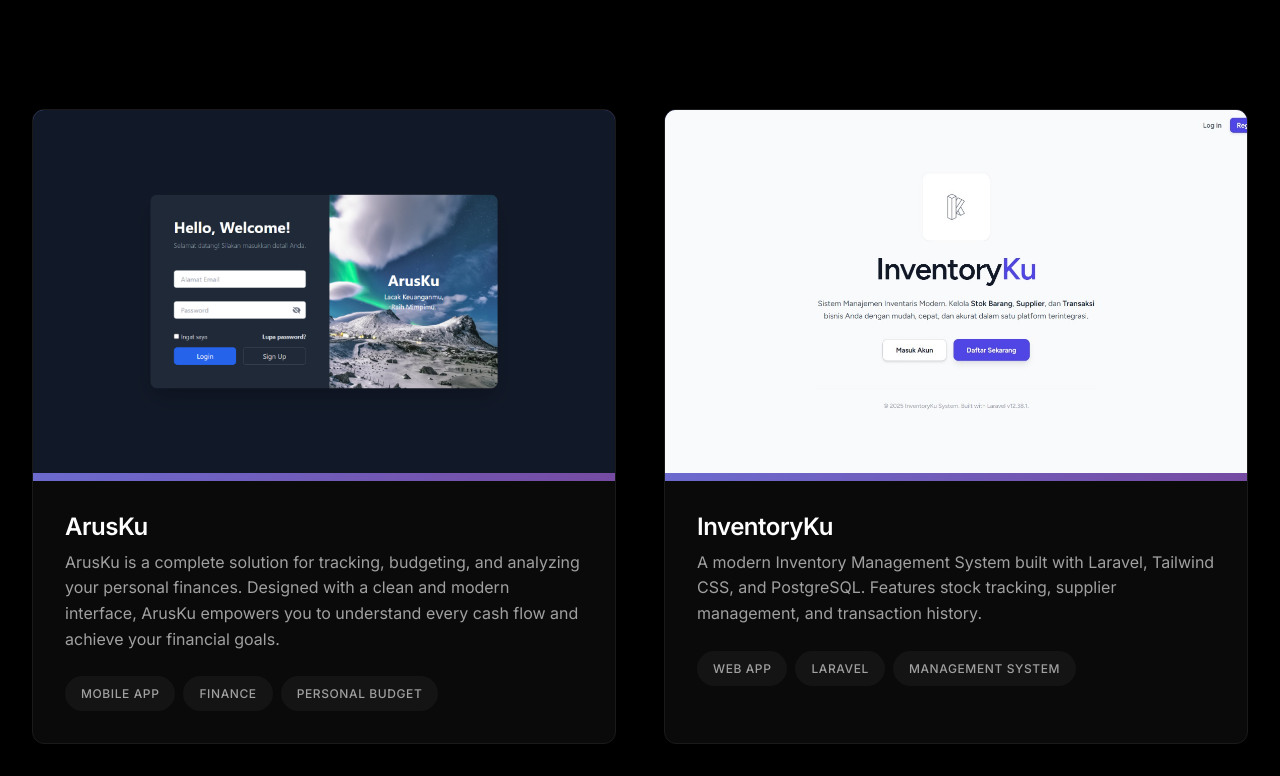
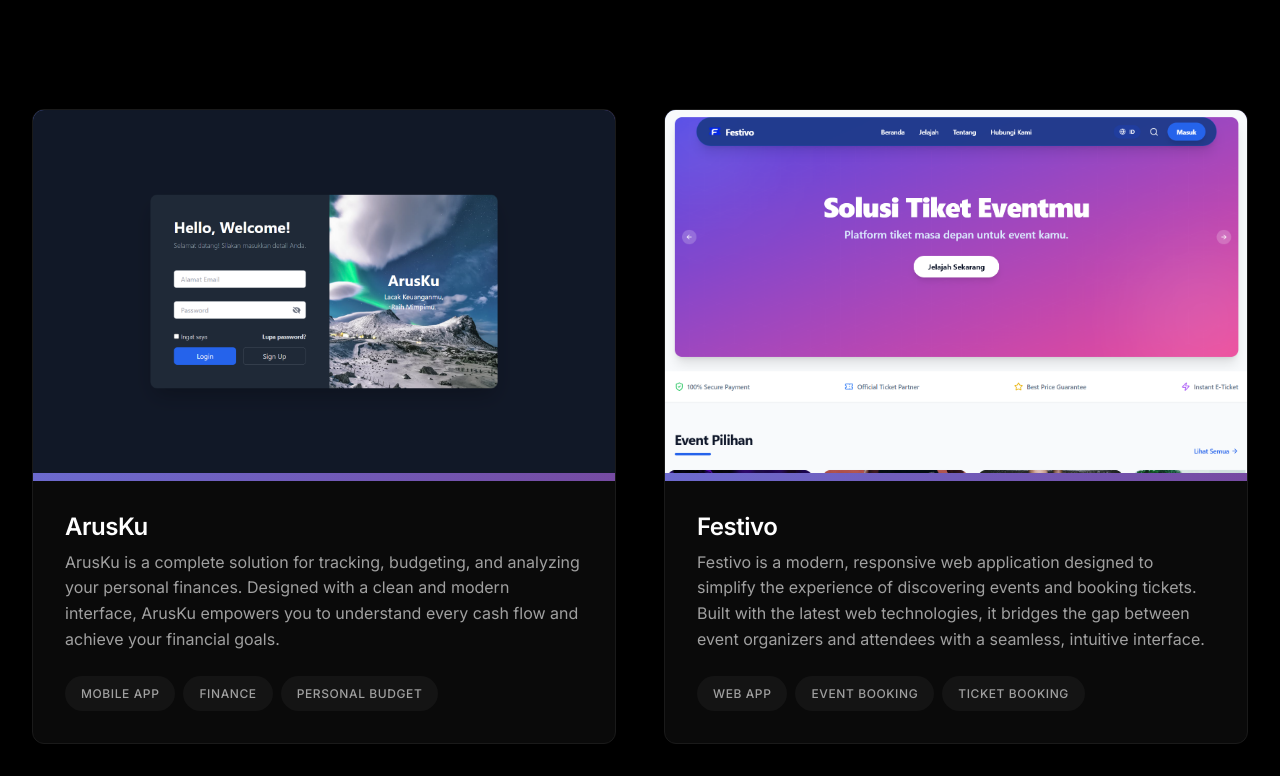
Before and after one commit to modar1106/portofolio-v2, a plain HTML site: page index.html in a window 1280 px wide. Shown: the part 1184-1960 px from the top of the page. Drawn offline with Linux system fonts and the light colour scheme.

Commit message:
Add new project

```diff
--- a/index.html
+++ b/index.html
@@ -116,6 +116,34 @@
               <span class="tag">Mobile App</span>
               <span class="tag">Finance</span>
               <span class="tag">Personal Budget</span>
+            </div>
+          </div>
+        </article>
+
+        <article class="project-card" data-category="mobile">
+          <div class="project-image-wrapper">
+            <a href="https://festivo.m-haidar.my.id" target="_blank">
+              <img
+                src="project-festivo.png"
+                alt="Festivo Event Booking App"
+                class="project-image"
+                id="project-festivo"
+              />
+              <div class="project-overlay">View Project</div>
+            </a>
+          </div>
+          <div class="project-info">
+            <h3 class="project-title">Festivo</h3>
+            <p class="project-description">
+              Festivo is a modern, responsive web application designed to simplify the experience
+              of discovering events and booking tickets. Built with the latest web technologies,
+              it bridges the gap between event organizers and attendees with a seamless,
+              intuitive interface.
+            </p>
+            <div class="project-tags">
+              <span class="tag">Web App</span>
+              <span class="tag">Event Booking</span>
+              <span class="tag">Ticket Booking</span>
             </div>
           </div>
         </article>
```
Also changed, not shown: project-festivo.png (added).
